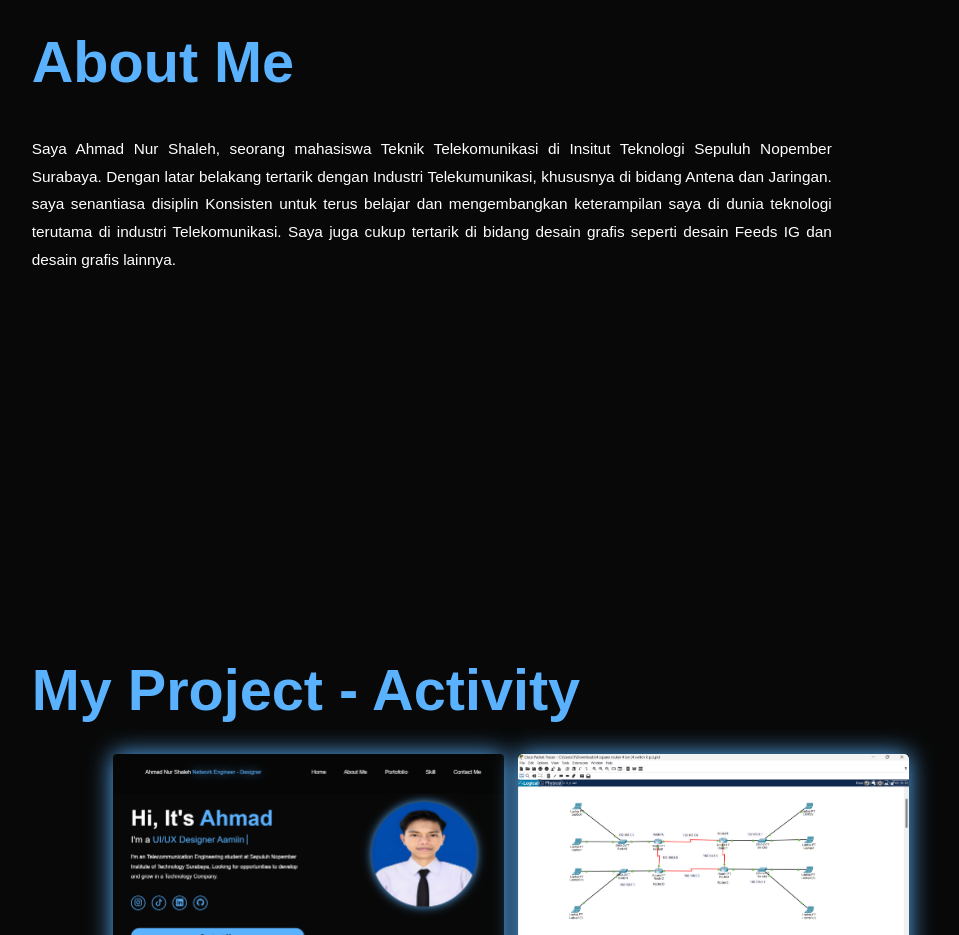
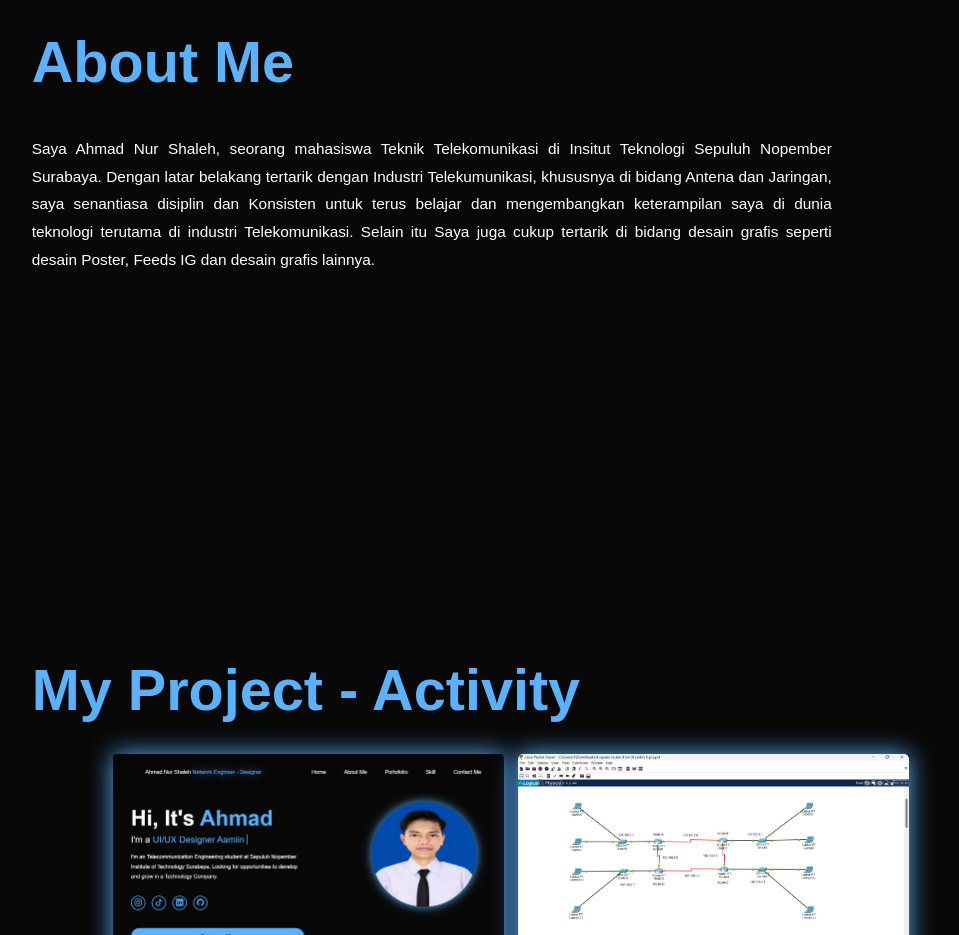
Before and after one commit to Madenginer/ahmadnurshaleh, a plain HTML site: page index.html in a window 1280 px wide. Shown: the part 1040-1975 px from the top of the page, without its empty margins (129-1088 px from the left). Drawn offline with nearby package versions, Linux system fonts and the light colour scheme.

Commit message:
Update index.html

```diff
--- a/index.html
+++ b/index.html
@@ -68,10 +68,10 @@
             <div class="content-about">
                 <h2>About Me</h2>
                 <p>Saya Ahmad Nur Shaleh, seorang mahasiswa Teknik Telekomunikasi di Insitut Teknologi Sepuluh Nopember
-                    Surabaya. Dengan latar belakang tertarik dengan Industri Telekumunikasi, khususnya di bidang  Antena dan Jaringan.
-                    saya senantiasa disiplin Konsisten
-                    untuk terus belajar dan mengembangkan keterampilan saya di dunia teknologi terutama di industri Telekomunikasi. Saya juga cukup tertarik
-                    di bidang desain grafis seperti desain Feeds IG
+                    Surabaya. Dengan latar belakang tertarik dengan Industri Telekumunikasi, khususnya di bidang  Antena dan Jaringan,
+                    saya senantiasa disiplin dan Konsisten
+                    untuk terus belajar dan mengembangkan keterampilan saya di dunia teknologi terutama di industri Telekomunikasi. Selain itu Saya juga cukup tertarik
+                    di bidang desain grafis seperti desain Poster, Feeds IG
                     dan desain grafis lainnya.</p>
             </div>
         </div>
```
